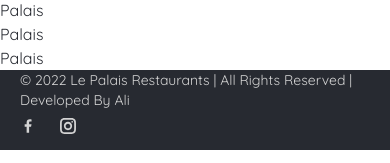
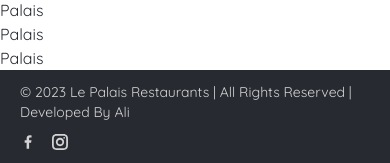
Before and after one commit to aliabbani/palais, a React (Create React App) app: page / in a window 390 px wide. Shown: the part 1092-1255 px from the top of the page. Built offline with nearby package versions, Linux system fonts and the light colour scheme.

Commit message:
fix footer

```diff
--- a/src/components/Footer.js
+++ b/src/components/Footer.js
@@ -3,13 +3,13 @@
 
 const Footer = () => {
   return (
-    <div className="bg-[#272a31] h-20 flex flex-col md:flex-row md:justify-between md:items-center text-[#d3d3d3] px-5 md:px-10">
-      <div className="text-sm md:text-base pb-2 md:pb-0">
-        © 2022 Le Palais Restaurants | All Rights Reserved | Developed By Ali
+    <div className="bg-[#272a31] h-24 md:pt-0 flex flex-col md:flex-row md:justify-between md:items-center text-[#d3d3d3] px-5 md:px-10">
+      <div className="text-sm md:text-base py-3 md:py-0">
+        © 2023 Le Palais Restaurants | All Rights Reserved | Developed By Ali
       </div>
       <div className="flex md:justify-between">
         <a
-          className="pr-6"
+          className="pr-4 md:pr-6"
           href="https://web.facebook.com/LePalaisRestaurantKinshasa/?_rdc=1&_rdr"
         >
           <GrFacebookOption />
```
